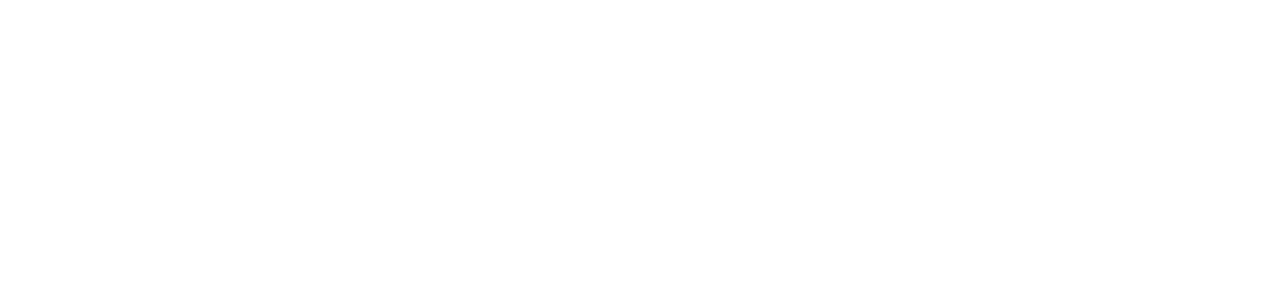
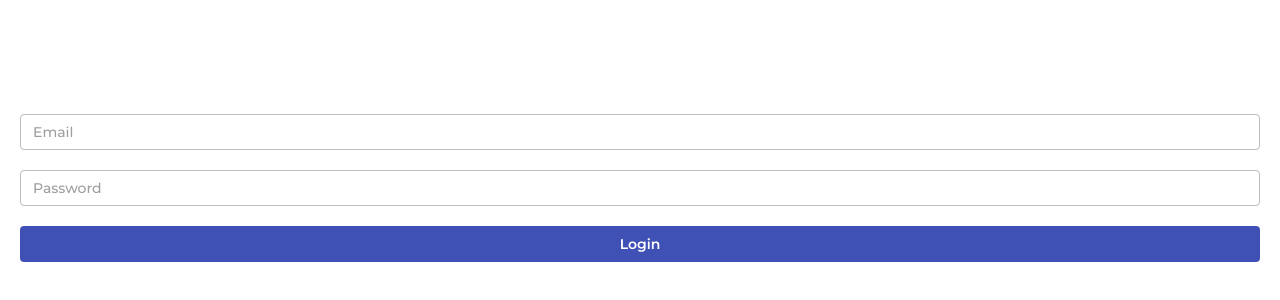
Before and after one commit to landddup/builder-fe, a React (Create React App) app: page / in a window 1280 px wide. Shown: the part 212-512 px from the top of the page. Built offline with nearby package versions, Linux system fonts and the light colour scheme.

Commit message:
3: Input and Button components

```diff
--- a/package.json
+++ b/package.json
@@ -7,6 +7,7 @@
     "@testing-library/jest-dom": "^5.16.5",
     "@testing-library/react": "^13.4.0",
     "@testing-library/user-event": "^13.5.0",
+    "classnames": "^2.3.2",
     "i18next": "^22.4.6",
     "livr": "^2.5.0",
     "livr-extra-rules": "^1.3.1",
--- /dev/null
+++ b/src/components/base/Button/index.js
@@ -0,0 +1,37 @@
+import React from "react";
+import PropTypes from "prop-types";
+import classNames from "classnames";
+
+import styles from "./index.module.scss";
+
+const Button = ({ variant, size, label, disabled, type, onClick }) => {
+  return (
+    <button
+      className={classNames(styles.button, styles[size], styles[variant])}
+      type={type}
+      disabled={disabled}
+      onClick={onClick}
+    >
+      {label}
+    </button>
+  );
+};
+
+Button.propTypes = {
+  variant: PropTypes.string,
+  size: PropTypes.string,
+  label: PropTypes.string.isRequired,
+  disabled: PropTypes.bool,
+  type: PropTypes.string,
+  onClick: PropTypes.func,
+};
+
+Button.defaultProps = {
+  variant: "contained",
+  size: "default",
+  disabled: false,
+  type: "default",
+  onClick: () => {},
+};
+
+export default Button;
--- /dev/null
+++ b/src/components/base/Button/index.module.scss
@@ -0,0 +1,69 @@
+@import "../../../styles/variables.scss";
+@import "../../../styles/mixins.scss";
+
+.button {
+    border-radius: 4px;
+    width: 100%;
+    outline: 0;
+    cursor: pointer;
+    transition: all 0.1s ease-out;
+    @include font-montserrat-600;
+}
+
+.small {
+    height: 28px;
+    font-size: 12px;
+}
+
+.default {
+    height: 36px;
+    font-size: 14px;
+}
+
+.large {
+    height: 44px;
+    font-size: 16px;
+}
+
+.contained {
+    background-color: $indigo-500;
+    color: #ffffff;
+    border: 0;
+
+    &:hover {
+        background-color: $indigo-800;
+    }
+}
+
+.outlined {
+    background-color: #ffffff;
+    border: 1px solid $indigo-500;
+    color: $indigo-500;
+
+    &:hover {
+        background-color: $indigo-50;
+        color: $indigo-800;
+    }
+}
+
+.text {
+    border: 0;
+    background-color: transparent;
+    color: $indigo-500;
+
+    &:hover {
+        background-color: $indigo-50;
+        color: $indigo-800;
+    }
+}
+
+.link {
+    border: 0;
+    background-color: transparent;
+    color: $indigo-500;
+
+    &:hover {
+        color: $indigo-800;
+        text-decoration: underline;
+    }
+}
--- /dev/null
+++ b/src/components/base/Input/index.js
@@ -0,0 +1,59 @@
+import React, { useMemo } from "react";
+import { nanoid } from "@reduxjs/toolkit";
+import PropTypes from "prop-types";
+import classNames from "classnames";
+
+import styles from "./index.module.scss";
+
+const Input = ({
+  value,
+  valueKey,
+  placeholder,
+  disabled,
+  errorMessage,
+  onChange,
+}) => {
+  const id = useMemo(() => nanoid(), []);
+
+  const handleChange = (e) => {
+    const { value: newValue } = e.target;
+
+    onChange(newValue, valueKey);
+  };
+
+  return (
+    <div className={styles.container}>
+      <label htmlFor={id} className={styles.label}></label>
+
+      <input
+        id={id}
+        className={classNames(styles.input, {
+          [styles.inputError]: !!errorMessage,
+        })}
+        value={value}
+        placeholder={placeholder}
+        disabled={disabled}
+        onChange={handleChange}
+      />
+
+      <span className={styles.errorMessage}>{errorMessage}</span>
+    </div>
+  );
+};
+
+Input.propTypes = {
+  value: PropTypes.string.isRequired,
+  valueKey: PropTypes.string.isRequired,
+  placeholder: PropTypes.string,
+  disabled: PropTypes.bool,
+  errorMessage: PropTypes.string,
+  onChange: PropTypes.func.isRequired,
+};
+
+Input.defaultProps = {
+  placeholder: "",
+  disabled: false,
+  errorMessage: "",
+};
+
+export default Input;
--- /dev/null
+++ b/src/components/base/Input/index.module.scss
@@ -0,0 +1,44 @@
+@import "../../../styles/variables.scss";
+@import "../../../styles/mixins.scss";
+
+.container {
+    width: 100%;
+    margin-bottom: 20px;
+}
+
+.input {
+    width: 100%;
+    height: 36px;
+    box-sizing: border-box;
+    padding: 0 12px;
+    border-radius: 4px;
+    border: 1px solid $gray-400;
+    outline: 0;
+    font-size: 14px;
+    @include font-montserrat-500;
+
+    &::placeholder {
+        color: $gray-500;
+        font-size: 14px;
+        @include font-montserrat-500;
+    }
+
+    &:disabled {
+        cursor: not-allowed;
+        border: 1px solid $gray-300;
+        background-color: $gray-100;
+    }
+
+    &Error {
+        border: 1px solid $red-1;
+        background-color: $red-3;
+    }
+}
+
+.errorMessage {
+    color: $red-1;
+    margin-top: 4px;
+    display: inline-block;
+    @include font-montserrat-400;
+    font-size: 12px;
+}
--- a/src/components/pages/SignIn/index.js
+++ b/src/components/pages/SignIn/index.js
@@ -1,7 +1,36 @@
-import React from "react";
+import React, { useState } from "react";
+
+import Input from "../../base/Input";
+import Button from "../../base/Button";
+
+import styles from "./index.module.scss";
 
 const SignIn = () => {
-  return <></>;
+  const [inputs, setInputs] = useState({
+    email: { value: "", placeholder: "Email", errorMessage: "" },
+    password: { value: "", placeholder: "Password", errorMessage: "" },
+  });
+
+  const handleInputChange = (value, valueKey) => {
+    setInputs((prev) => ({
+      ...prev,
+      [valueKey]: { ...prev[valueKey], value },
+    }));
+  };
+
+  return (
+    <form className={styles.container}>
+      <Input valueKey="email" onChange={handleInputChange} {...inputs.email} />
+
+      <Input
+        valueKey="password"
+        onChange={handleInputChange}
+        {...inputs.password}
+      />
+
+      <Button label="Login" />
+    </form>
+  );
 };
 
 export default SignIn;
--- /dev/null
+++ b/src/components/pages/SignIn/index.module.scss
@@ -0,0 +1,5 @@
+.container {
+    width: 100%;
+    padding: 20px;
+    box-sizing: border-box;
+}
--- a/src/styles/variables.scss
+++ b/src/styles/variables.scss
@@ -1,3 +1,42 @@
+// INDIGO
+$indigo-900: #1a237e;
+$indigo-800: #283593;
+$indigo-700: #303f9f;
+$indigo-600: #3949ab;
+$indigo-500: #3f51b5;
+$indigo-400: #5c6bc0;
+$indigo-300: #7986cb;
+$indigo-200: #9fa8da;
+$indigo-100: #c5cae9;
+$indigo-50: #e8eaf6;
+
+// GRAY
+$gray-900: #212121;
+$gray-800: #424242;
+$gray-700: #616161;
+$gray-600: #757575;
+$gray-500: #9e9e9e;
+$gray-400: #bdbdbd;
+$gray-300: #e0e0e0;
+$gray-200: #eeeeee;
+$gray-100: #f5f5f5;
+$gray-50: #fafafa;
+
+// GREEN
+$green-1: #2e7d32;
+$green-2: #66bb6a;
+$green-3: #c8e6c9;
+
+// RED
+$red-1: #e64a19;
+$red-2: #ff8a65;
+$red-3: #fcefeb;
+
+// ORANGE
+$orange-1: #ff6f00;
+$orange-2: #ffb300;
+$orange-3: #ffecce;
+
 // BREAK POINTS
 $mobile-sm-width: 320px;
 $mobile-base-width: 375px;
```
Also changed, not shown: src/components/pages/SignIn/indes.module.scss (deleted), 1 other file (tests, documents, lock files or other folders).
